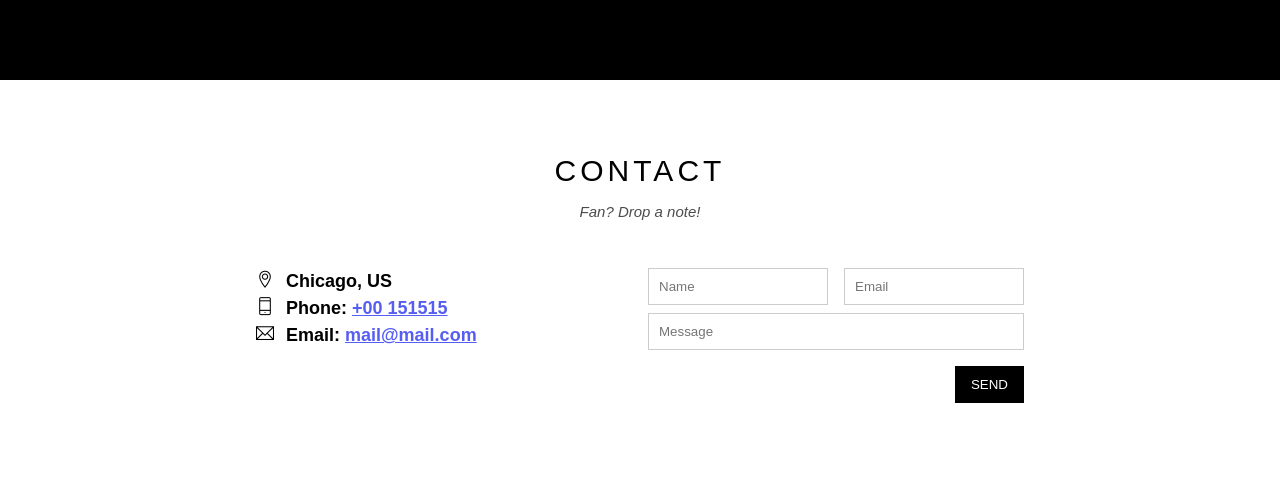
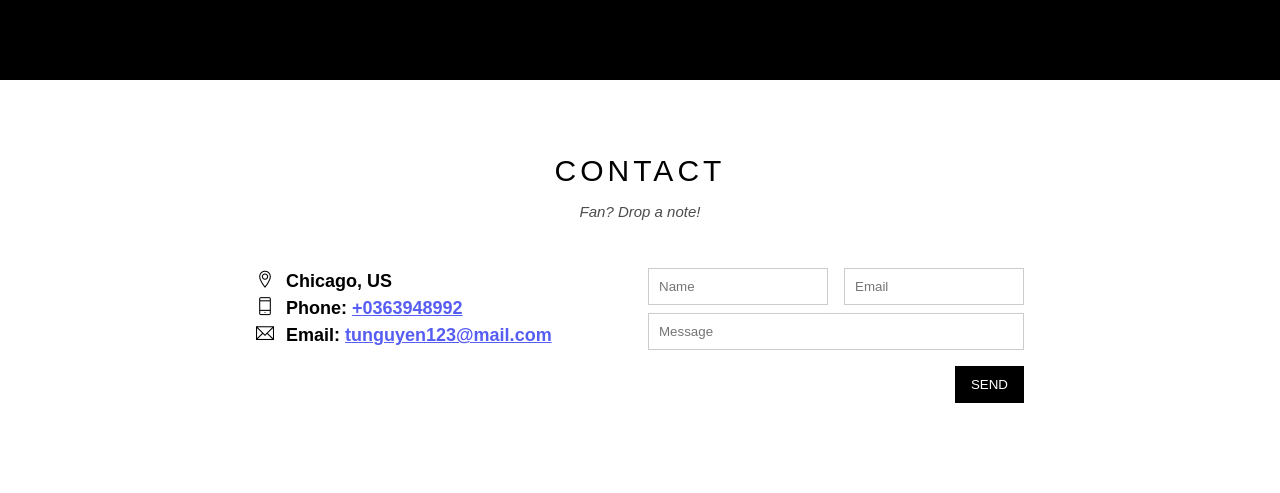
Before and after one commit to tunguyen34hd/w3-band-Tu, a plain HTML site: page index.html in a window 1280 px wide. Shown: the part 2056-2549 px from the top of the page. Drawn offline with Linux system fonts and the light colour scheme.

Commit message:
Update index.html
Contact

```diff
--- a/index.html
+++ b/index.html
@@ -138,8 +138,8 @@
                 <div class="row contact-content">
                     <div class="col col-half s-col-full contact-info">
                         <p><i class="ti-location-pin"></i>Chicago, US</p>
-                        <p><i class="ti-mobile"></i>Phone: <a href="tel:+00 151515">+00 151515</a></p>
-                        <p><i class="ti-email"></i>Email: <a href="mailto:mail@mail.com">mail@mail.com</a></p>
+                        <p><i class="ti-mobile"></i>Phone: <a href="tel:+0363948992">+0363948992</a></p>
+                        <p><i class="ti-email"></i>Email: <a href="mailto:mail@mail.com">tunguyen123@mail.com</a></p>
                     </div>
 
                     <div class="col col-half s-col-full contact-form">
```
